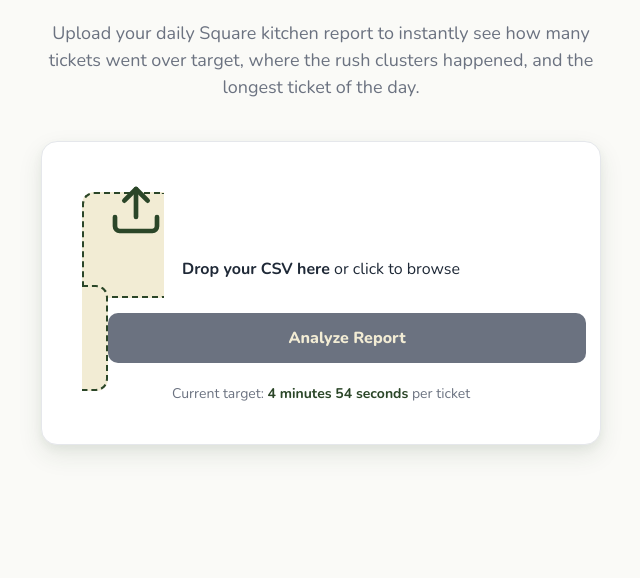
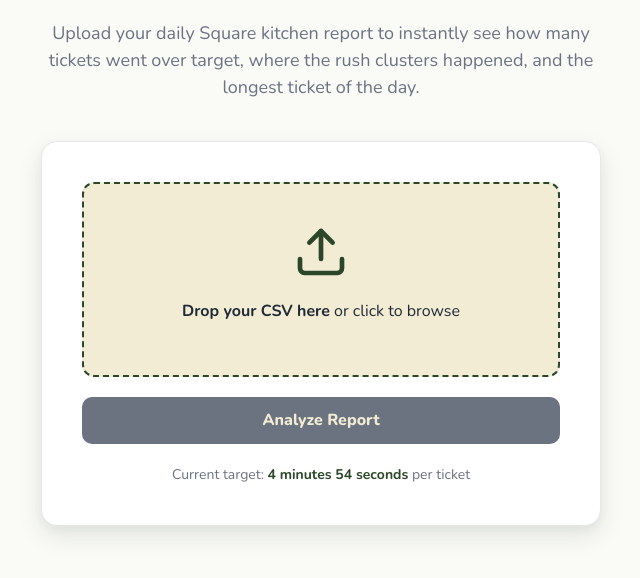
Before and after one commit to YeemsCoffee/lossanalysis, a Flask app: page / in a window 1280 px wide. Shown: the part 222-800 px from the top of the page, without its empty margins (319-959 px from the left). Run offline with Flask 3, Linux system fonts and the light colour scheme; data that the repository does not hold is empty.

Commit message:
Fix upload page layout: dropzone label needs display:block
A <label> element defaults to display:inline, which collapsed the
dropzone to fit only its SVG icon and pushed the Analyze button outside
the visual box. Adding display:block makes the dropzone take the full
form width as intended.

Also hardened .btn against text wrap (white-space: nowrap).

```diff
--- a/app/static/css/style.css
+++ b/app/static/css/style.css
@@ -107,6 +107,7 @@ body {
   border: 1px solid var(--gray-light);
 }
 .dropzone {
+  display: block;
   border: 2px dashed var(--green);
   background: var(--cream);
   border-radius: 12px;
@@ -133,7 +134,7 @@ body {
 }
 .dropzone input[type=file] { display: none; }
 .btn {
-  display: inline-block;
+  display: block;
   width: 100%;
   background: var(--green);
   color: var(--cream);
@@ -146,6 +147,9 @@ body {
   margin-top: 20px;
   transition: background 0.15s;
   font-family: inherit;
+  white-space: nowrap;
+  line-height: 1.2;
+  text-align: center;
 }
 .btn:hover { background: var(--green-dark); }
 .btn:disabled { background: var(--gray); cursor: not-allowed; }
```
